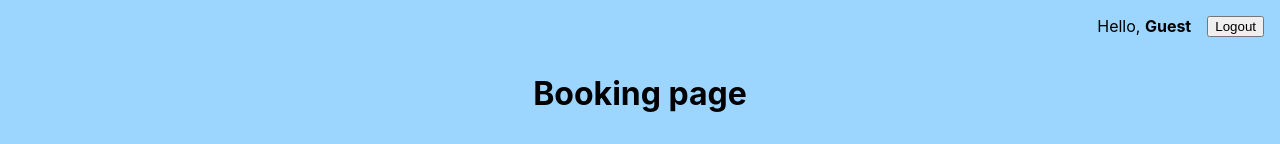
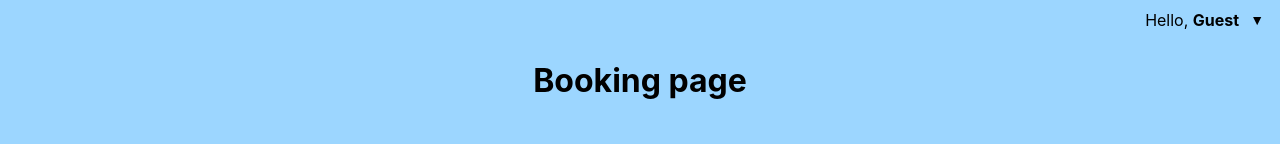
Before and after one commit to Amenawon/Appointment-Based-Scheduling-UI, a React (Create React App) app in the folder frontend/: page /booking in a window 1280 px wide. Shown: the top 144 px of the page. Built offline with nearby package versions, Linux system fonts and the light colour scheme; no server answers.

Commit message:
Add a  drop-down next to the user greeting on the booking page and add there a link to the dashboard of the user. Add css file to style this drop-down.

```diff
--- a/frontend/src/pages/BookingPage.css
+++ b/frontend/src/pages/BookingPage.css
@@ -55,11 +55,44 @@
 }
 
 .header-greeting {
-    display: flex;
-    justify-self: flex-end;
-    padding: 1rem;
+  display: flex;
+  justify-content: flex-end;
+  align-items: center;
+  position: relative;
+  padding: 10px;
 }
 
-.header-greeting button {
-    margin-left: 1rem;
+.user-inline {
+  display: flex;
+  align-items: center;
+  gap: 5px;
 }
+
+.user-menu-button {
+  background: none;
+  border: none;
+  cursor: pointer;
+  font-size: 14px;
+}
+
+.user-dropdown {
+  position: absolute;
+  top: 100%;
+  right: 0;
+  background: white;
+  border: 1px solid #ccc;
+  border-radius: 6px;
+  box-shadow: 0 4px 6px rgba(0,0,0,0.1);
+  display: flex;
+  flex-direction: column;
+  min-width: 150px;
+  z-index: 100;
+}
+
+.user-dropdown button {
+  padding: 10px;
+  text-align: left;
+  background: none;
+  border: none;
+  cursor: pointer;
+}
--- a/frontend/src/pages/BookingPage.jsx
+++ b/frontend/src/pages/BookingPage.jsx
@@ -229,10 +229,26 @@ function BookingPage() {
 
 function HeaderGreeting({ userName, onLogout }) {
     const displayedUsername = userName ? userName : "Guest";
+    const [isOpen, setIsOpen] = useState(false);
+    const navigate = useNavigate();
+
+    const handleToggle = () => setIsOpen(!isOpen);
+    const goToDashboard = () => navigate('/dashboard');
     return (
         <div className="header-greeting">
-            <span> Hello, <strong>{displayedUsername}</strong></span>
-            <button onClick={onLogout}>Logout</button>
+            <div className="user-inline">
+                <span> Hello, <strong>{displayedUsername}</strong></span>
+                <button className="user-menu-button" onClick={handleToggle}>
+                    ▼
+                </button>
+            </div>
+
+            {isOpen && (
+                <div className="user-dropdown">
+                    <button onClick={goToDashboard}>Dashboard</button>
+                    <button onClick={onLogout}>Logout</button>
+                </div>
+            )}
         </div>
     );
 }
```
